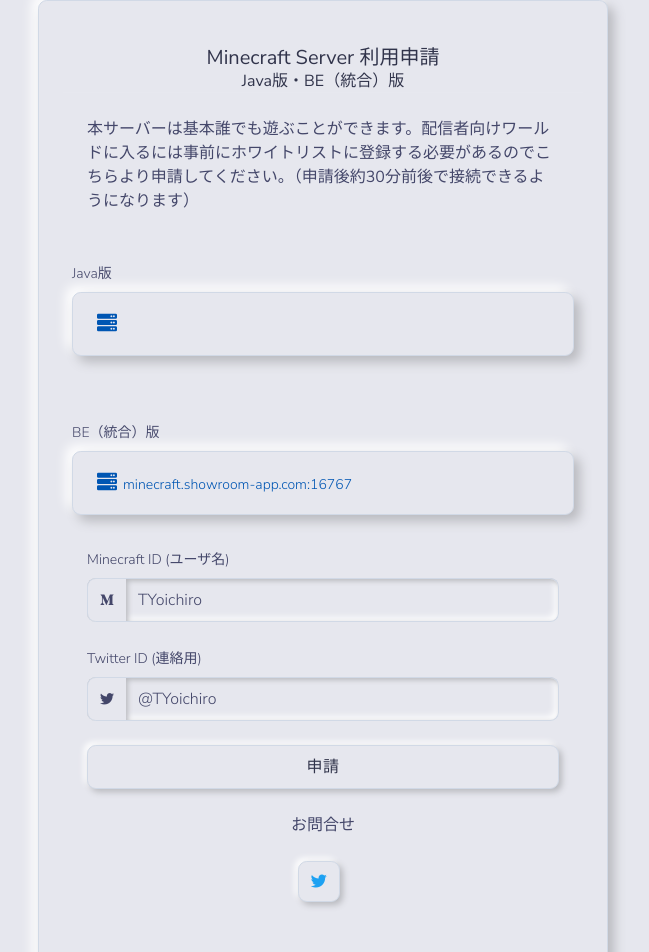
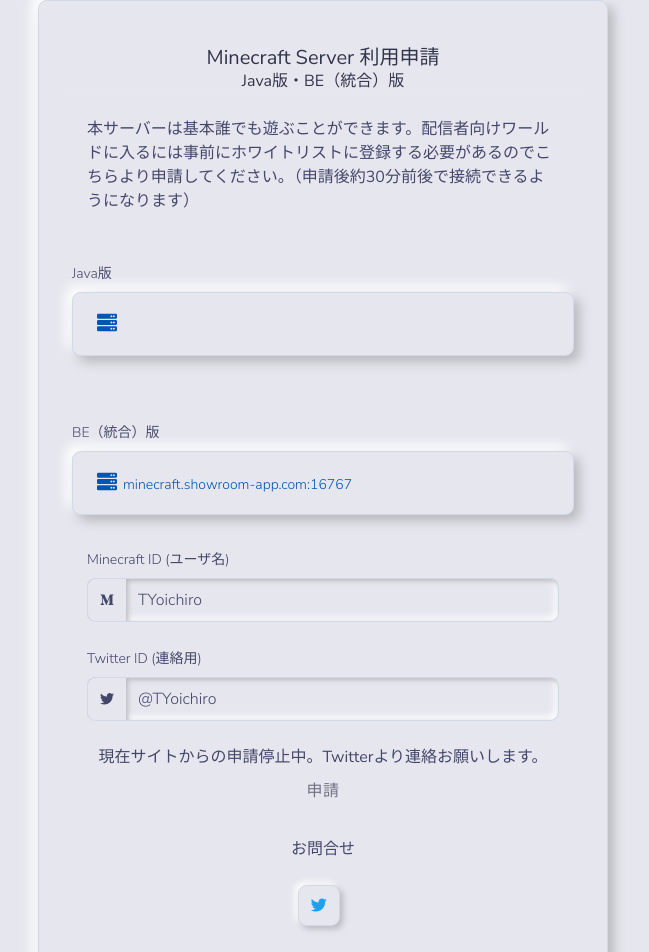
Before and after one commit to Yoichi-dev/showroom-app, a Nuxt app: page / in a window 1280 px wide. Shown: the top 952 px of the page, without its empty margins (317-966 px from the left). Built offline with nearby package versions, Linux system fonts and the light colour scheme.

Commit message:
[Update] 一時停止

```diff
--- a/pages/index.vue
+++ b/pages/index.vue
@@ -98,7 +98,16 @@
                       />
                     </div>
                   </div>
-                  <button class="btn btn-block btn-primary" @click="search()">
+                  <div class="mt-4 text-center">
+                    <span class="font-weight-normal">
+                      現在サイトからの申請停止中。Twitterより連絡お願いします。
+                    </span>
+                  </div>
+                  <button
+                    class="btn btn-block btn-primary"
+                    @click="search()"
+                    disabled
+                  >
                     申請
                   </button>
                 </div>
```
